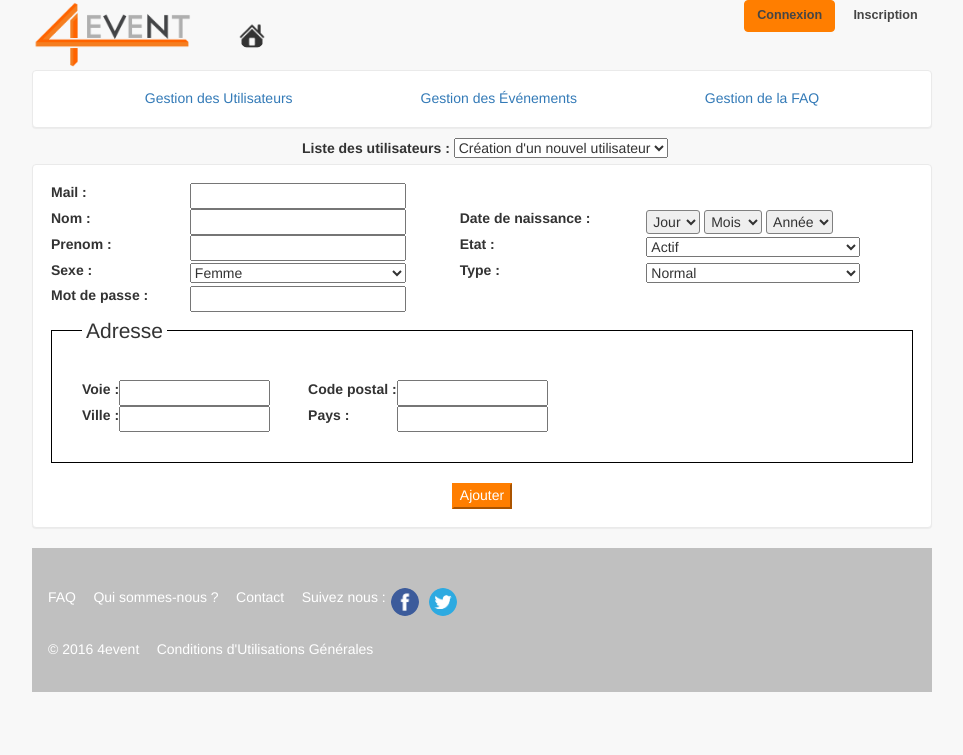
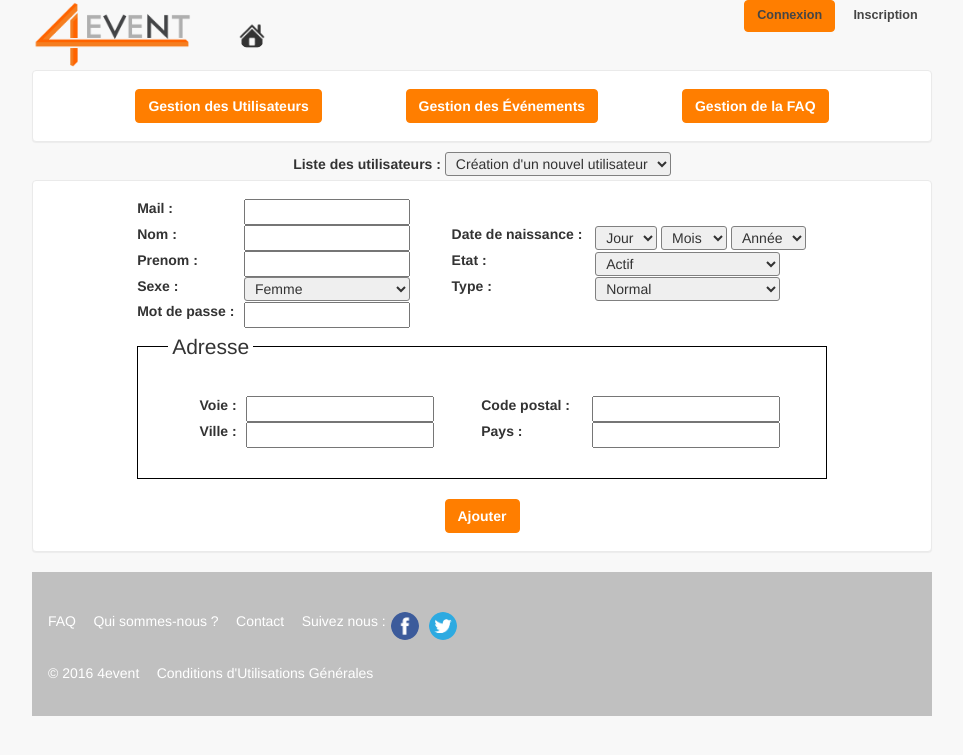
Before and after one commit to Zawartek/4event, a PHP site: template Vue/Admin/gestionUtilisateur.php in a window 1280 px wide. Shown: the top 755 px of the page, without its empty margins (158-1121 px from the left). Run offline with PHP 8.4, Linux system fonts and the light colour scheme; the template is opened without the code that fills it: most values are stand-ins (such as "Sample title", 1, 10 or a date in 2020); some libraries are stand-ins or nearby versions.

Commit message:
V1 Css Backoffice

```diff
--- a/Vue/Admin/gestionUtilisateur.php
+++ b/Vue/Admin/gestionUtilisateur.php
@@ -95,7 +95,7 @@ and open the template in the editor.
                 ?>
                 <div id='listeUtilisateur'>
                     <label>Liste des utilisateurs : </label>
-                    <select id="ddlUtilisateur">
+                    <select id="ddlUtilisateur" class="input">
                         <option value="0">Création d'un nouvel utilisateur</option>
                         <?php
                         $cpt = 0;
@@ -108,10 +108,10 @@ and open the template in the editor.
                 <form class="cadre" method="POST" action="index.php?controle=admin&action=gestionUti">
                     <table id="tableUtilisateur">
                         <tr>
-                            <th classe="tableLabel"></th>
-                            <th classe="tableValeur"></th>
-                            <th classe="tableLabel"></th>
-                            <th classe="tableValeur"></th>
+                            <th></th>
+                            <th></th>
+                            <th></th>
+                            <th></th>
                         </tr>
                         <tr>
                             <td>
@@ -121,7 +121,6 @@ and open the template in the editor.
                                 <input style="width:80%;" id="email" type="text" name="email" value="">
                             </td>
                         </tr>
-
                         <tr>
                             <td>
                                 <label>Nom :</label>
@@ -133,7 +132,7 @@ and open the template in the editor.
                                 <label>Date de naissance :</label>
                             </td>
                             <td>
-                                <select class="champDateNaissance" name="jour" id="jour">
+                                <select class="input" name="jour" id="jour">
                                     <option value="0">Jour</option>
                                     <?php
                                     for ($j = 1; $j <= 31; $j ++) {
@@ -141,7 +140,7 @@ and open the template in the editor.
                                     }
                                     ?>
                                 </select>
-                                <select class="champDateNaissance" name="mois" id="mois">
+                                <select class="input" name="mois" id="mois">
                                     <option value="0">Mois</option>
                                     <?php
                                     $mois = array('Janv', 'Févr', 'Mars', 'Avril', 'Mai', 'Juin', 'Juil', 'Août', 'Sept', 'Oct', 'Nov', 'Déc');
@@ -151,7 +150,7 @@ and open the template in the editor.
                                     }
                                     ?>
                                 </select>
-                                <select class="champDateNaissance" name="annee" id="annee">
+                                <select class="input" name="annee" id="annee">
                                     <option value="0">Année</option>
                                     <?php
                                     for ($a = date("Y"); $a >= 1900; $a --) {
@@ -172,7 +171,7 @@ and open the template in the editor.
                                 <label>Etat :</label>
                             </td>
                             <td>
-                                <select style="width:80%;" id="etat" type="text" name="etat">
+                                <select style="width:80%;" id="etat" type="text" name="etat" class="input">
                                     <option value="0">Actif</option>
                                     <option value="1">Supprimé</option>
                                     <option value="2">Bani</option>
@@ -184,7 +183,7 @@ and open the template in the editor.
                                 <label>Sexe :</label>
                             </td>
                             <td>
-                                <select style="width:80%;" id="sexe" type="text" name="sexe">
+                                <select style="width:80%;" id="sexe" type="text" name="sexe" class="input">
                                     <option value="0">Femme</option>
                                     <option value="1">Homme</option>
                                 </select>
@@ -194,7 +193,7 @@ and open the template in the editor.
                             </td>
                             <td>
 
-                                <select style="width:80%;" id="type" type="text" name="type">
+                                <select style="width:80%;" id="type" type="text" name="type" class="input">
                                     <option value="0">Normal</option>
                                     <option value="1">Modérateur</option>
                                     <option value="2">Administrateur</option>
@@ -211,13 +210,13 @@ and open the template in the editor.
                         </tr>
                     </table>
 
-                    <fieldset style="border : 1px solid black">
+                    <fieldset id="fieldset">
                         <legend class="legende">Adresse</legend>
-                        <table>
-                            <th classe="tableLabel"></th>
-                            <th classe="tableValeur"></th>
-                            <th classe="tableLabel"></th>
-                            <th classe="tableValeur"></th>
+                        <table id="tableAdresse">
+                            <th></th>
+                            <th></th>
+                            <th></th>
+                            <th></th>
                             <tr>
                                 <td>
                                     <label>Voie :</label>
@@ -251,9 +250,9 @@ and open the template in the editor.
                     <input id="id" type="hidden" name="id">
                     <div id="boutons">
                         <br>
-                        <button id="MOD" type="submit" name="MOD" class="btn-orange">Modifier</button>
-                        <button id="SUPPR" type="submit" name="SUPPR" class="btn-orange">Supprimer</button>
-                        <button id="ADD" type="submit" name="ADD" class="btn-orange">Ajouter</button>
+                        <button id="MOD" type="submit" name="MOD" class="bold btn btn-orange">Modifier</button>
+                        <button id="SUPPR" type="submit" name="SUPPR" class="bold btn btn-orange">Supprimer</button>
+                        <button id="ADD" type="submit" name="ADD" class="bold btn btn-orange">Ajouter</button>
                     </div>
                 </form>
             </div>
--- a/Vue/Admin/menuAdmin.php
+++ b/Vue/Admin/menuAdmin.php
@@ -12,9 +12,9 @@ and open the template in the editor.
     </head>
     <body>
         <div id="menuAdmin" class="cadre">
-            <a href="index.php?controle=admin&action=afficherPageAdminGU">Gestion des Utilisateurs</a>
-            <a href="index.php?controle=admin&action=afficherPageAdminGE">Gestion des Événements</a>
-            <a href="index.php?controle=admin&action=afficherPageAdminGF">Gestion de la FAQ</a>
+            <a class="bold btn btn-orange" href="index.php?controle=admin&action=afficherPageAdminGU">Gestion des Utilisateurs</a>
+            <a class="bold btn btn-orange" href="index.php?controle=admin&action=afficherPageAdminGE">Gestion des Événements</a>
+            <a class="bold btn btn-orange" href="index.php?controle=admin&action=afficherPageAdminGF">Gestion de la FAQ</a>
         </div>
     </body>
 </html>
--- a/Vue/css/style.css
+++ b/Vue/css/style.css
@@ -8,9 +8,9 @@ body {
     background-color: #F8F8F8 !important;
 }
 
-.cadre a {
-	padding: 20px;
-	margin: 42px;
+.cadre a
+{
+    margin: 0px 40px;
 }
 
 
@@ -440,23 +440,83 @@ div#crosshair {
 
 #listeUtilisateur
 {
-    margin-left: 30%;
+    text-align: center;
 }
 
 #listeFAQ
 {
-    margin-left: 35%;
+    text-align: center;
+}
+
+#listeEvent
+{
+    text-align: center;
 }
 
 #tableUtilisateur
 {
-    width : 100%;
+    width : 80%;
+    margin-left: 10%;
 }
 
 #tableFAQ
 {
     width : 70%;
-    margin-left: 25%;
+    margin-left: 15%;
+}
+
+#tableEvent
+{
+    width : 80%;
+    margin-left: 10%;
+}
+
+#fieldset
+{
+    border : 1px solid black;
+    width : 80%;
+    margin-left: 10%;
+}
+
+#tableAdresse
+{
+    width : 100%;
+    margin-left: 5%;
+}
+
+.legende
+{
+    width:auto;
+    margin-bottom: 0px;
+    border: none;
+    padding: 4px;
+}
+
+#ddlUtilisateur
+{
+    max-width: 230px;
+}
+#ddlUtilisateur option
+{
+    max-width: 210px;
+}
+
+#ddlfaq
+{
+    max-width: 250px;
+}
+#ddlfaq option
+{
+    max-width: 230px;
+}
+
+#ddlEvent
+{
+    max-width: 240px;
+}
+#ddlEvent option
+{
+    max-width: 220px;
 }
 
 #tableLabel
@@ -483,7 +543,6 @@ div#crosshair {
 
 .input
 {
-
     border: 1px solid gray;
     border-radius: 3px;
     text-align: left;
@@ -551,10 +610,7 @@ h2
     margin-top: 25px;
 }
 
-.legende
+select
 {
-    width:auto;
-    margin-bottom: 0px;
-    border: none;
-    padding: 4px;
+    font-size: 14px;
 }
```
Also changed, not shown: Vue/Admin/gestionEvent.php (+17 -17 lines), Vue/Admin/gestionFaq.php (+6 -6 lines).
